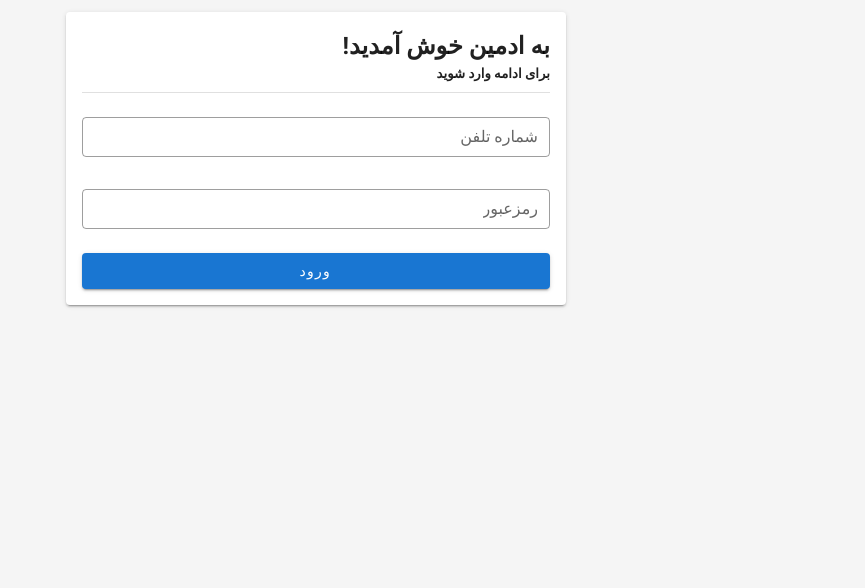
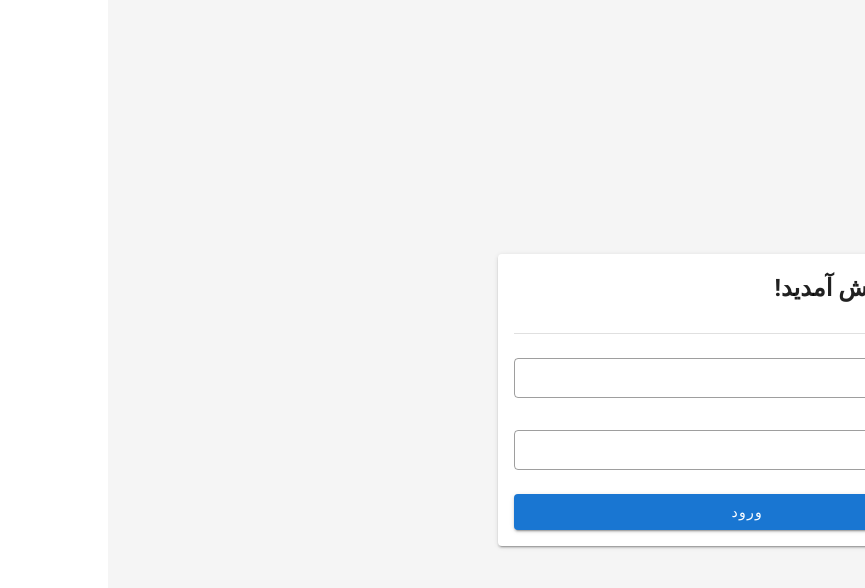
Before and after one commit to hosseinghs/university-project, a Nuxt app in the folder admin/: page / in a window 1280 px wide. Shown: the top 588 px of the page, without its empty margins (415-1280 px from the left). Built offline with nearby package versions, Linux system fonts and the light colour scheme.

Commit message:
login ui improved

```diff
--- a/admin/layouts/login.vue
+++ b/admin/layouts/login.vue
@@ -1,7 +1,9 @@
 <template>
   <v-app style="background-color: #f5f5f5">
     <LayoutNotification />
-    <v-main>
+    <v-main
+      style="width: 100%; heigth: 100vh; display: grid; place-items: center"
+    >
       <nuxt />
     </v-main>
   </v-app>
```
